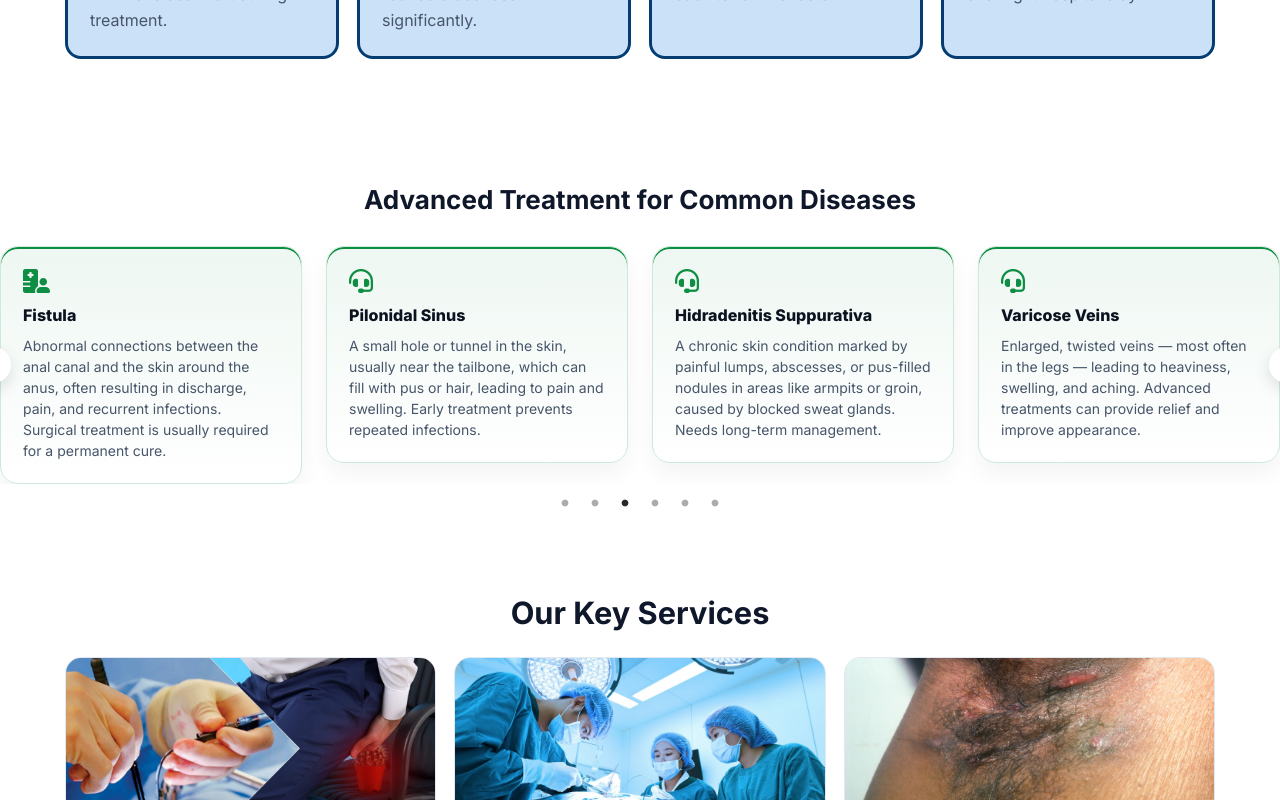
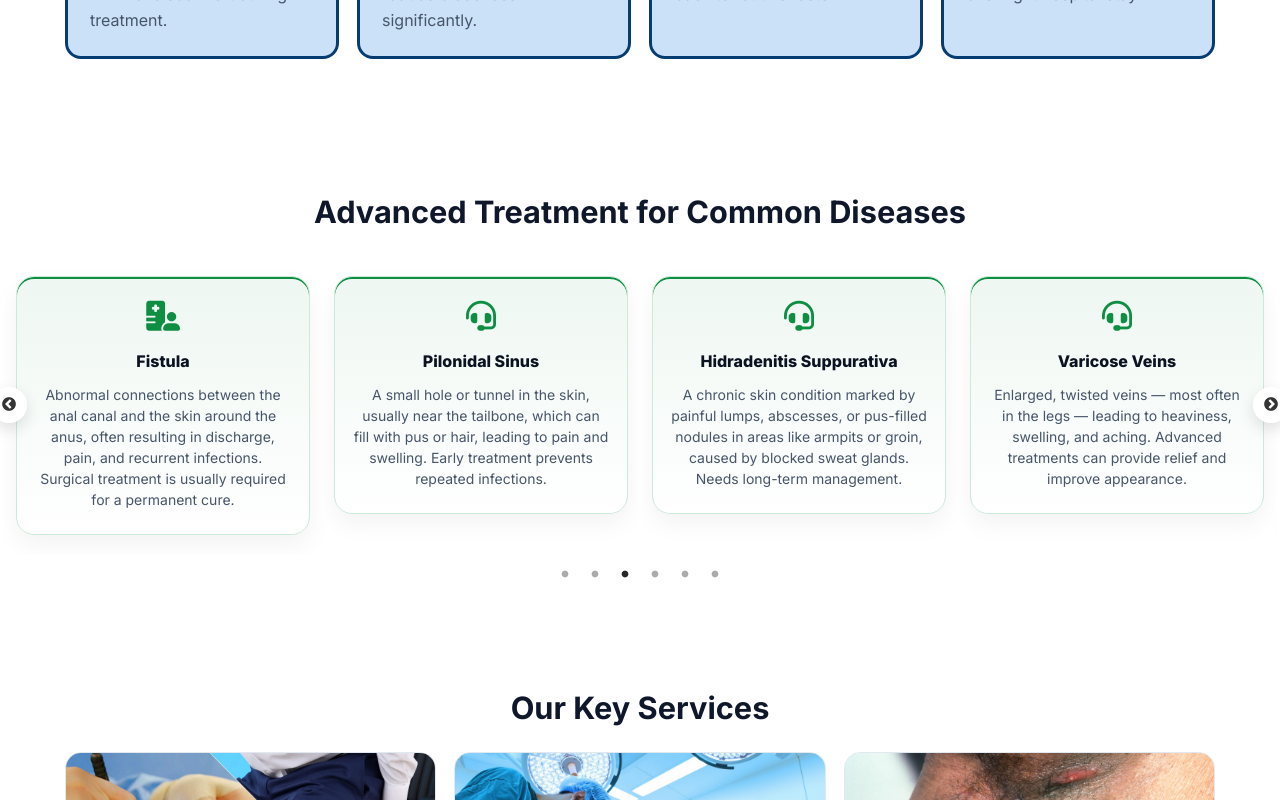
Before and after one commit to imcbsglobal/Crimsoncare_clinic, a React (Vite) app: page / in a window 1280 px wide. Shown: the part 1320-2120 px from the top of the page. Built offline with nearby package versions, Linux system fonts and the light colour scheme.

Commit message:
home page

```diff
--- a/src/pages/Home.scss
+++ b/src/pages/Home.scss
@@ -548,65 +548,15 @@
     margin-bottom: 1.25rem;
     color: #0f172a;
   }
-
-  .why2-grid {
-    max-width: 1150px;
-    margin: 0 auto;
-    display: grid;
-    gap: 20px;
-    grid-template-columns: repeat(4, 1fr);
-
-    @media (max-width: 992px) { grid-template-columns: repeat(2, 1fr); }
-    @media (max-width: 580px) { grid-template-columns: 1fr; }
-  }
-
-  .why2-card {
-    text-align: left;
-    border: 1px solid #cde9d9; /* soft green border */
-    border-radius: 18px;
-    padding: 22px;
-    background: linear-gradient(180deg, #eef7f2 0%, #ffffff 100%);
-    box-shadow: 0 2px 0 #0e8e42 inset, 0 10px 24px rgba(15, 23, 42, 0.05);
-    transition: transform .18s ease, box-shadow .18s ease;
-
-    i {
-      font-size: 24px;
-      color: #0e8e42; /* brand green */
-      margin-bottom: 10px;
-    }
-
-    h3 {
-      margin: 0 0 6px;
-      font-weight: 800;
-      color: #0b1220;
-    }
-
-    p {
-      margin: 0;
-      color: #475569;
-    }
-
-    &:hover {
-      transform: translateY(-3px);
-      box-shadow: 0 14px 28px rgba(15, 23, 42, 0.10);
-    }
-  }
 }
 
 /* ---- Why Choose Us Two (Slider) ---- */
-.why-us-two {
-  padding: 56px 0 40px;
+.why2-slider {
+  .slick-list {
+    margin: 0 -12px;
+    padding: 20px 0; /* Prevent shadow clipping */
+  }
 
-  h2 {
-    text-align: center;
-    margin-bottom: 26px;
-    font-size: 26px;
-    font-weight: 700;
-  }
-}
-
-.why2-slider {
-  .slick-list { margin: 0 -12px; }
   .slick-slide {
     padding: 0 12px;
     display: flex !important;
@@ -629,23 +579,43 @@
 }
 
 .why2-card {
-  background: #fff;
-  border: 1px solid rgba(17,17,17,.06);
-  border-radius: 16px;
+  background: linear-gradient(180deg, #eef7f2 0%, #ffffff 100%);
+  border: 1px solid #cde9d9;
+  border-radius: 18px;
   padding: 24px 18px;
   height: 100%;
   text-align: center;
-  box-shadow: 0 10px 26px rgba(15,17,21,.06);
+  box-shadow: 0 2px 0 #0e8e42 inset, 0 10px 24px rgba(15, 23, 42, 0.05);
   transition: transform .18s ease, box-shadow .18s ease;
   box-sizing: border-box;
   word-break: break-word;
   white-space: normal;
 
-  i { font-size: 30px; color: #0ea5e9; margin-bottom: 12px; display: inline-block; }
-  h3 { font-size: 16px; margin: 6px 0 10px; font-weight: 600; }
-  p { font-size: 14px; color: #4b5563; line-height: 1.5; }
+  i {
+    font-size: 30px;
+    color: #0e8e42;
+    margin-bottom: 12px;
+    display: inline-block;
+  }
 
-  &:hover { transform: translateY(-4px); box-shadow: 0 16px 36px rgba(0, 0, 0, 0.1); }
+  h3 {
+    font-size: 16px;
+    margin: 6px 0 10px;
+    font-weight: 800;
+    color: #0b1220;
+  }
+
+  p {
+    font-size: 14px;
+    color: #475569;
+    line-height: 1.5;
+    margin: 0;
+  }
+
+  &:hover {
+    transform: translateY(-3px);
+    box-shadow: 0 14px 28px rgba(15, 23, 42, 0.10);
+  }
 }
 
 /* ===== MOBILE HERO ENHANCEMENT ===== */
```
